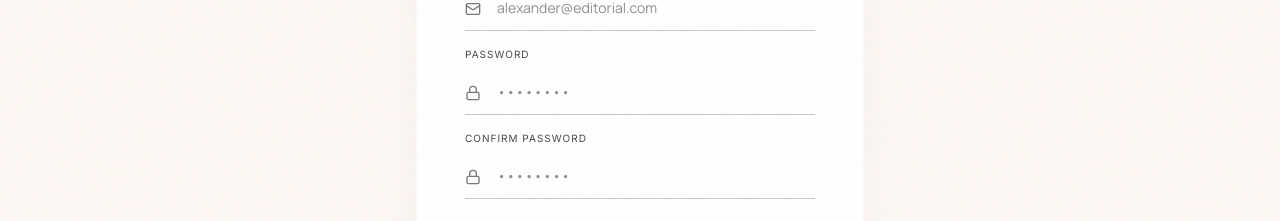
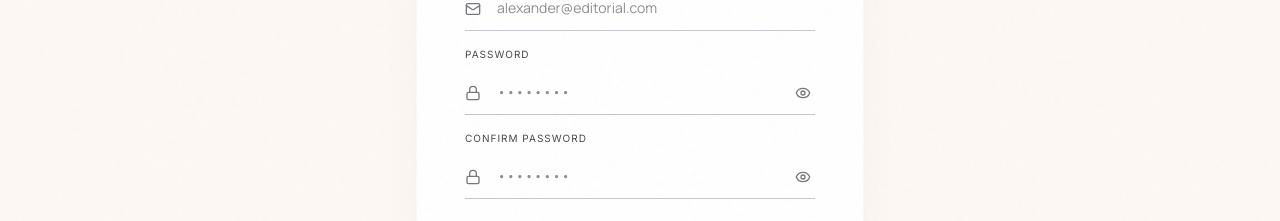
Before and after one commit to tanvirul96/ETC_Apperial_LTD_v2, a React (Vite) app in the folder client/: page /register in a window 1280 px wide. Shown: the part 386-607 px from the top of the page. Built offline with nearby package versions, Linux system fonts and the light colour scheme; no server answers.

Commit message:
add Login, Register, MyAccount, and Curators pages with authentication logic and profile management

```diff
--- a/client/src/pages/Curators.jsx
+++ b/client/src/pages/Curators.jsx
@@ -1,6 +1,6 @@
 import React, { useState, useEffect } from 'react';
 import { motion, AnimatePresence } from 'framer-motion';
-import { Users, UserPlus, RefreshCw, AlertCircle, ShieldCheck, Mail, Calendar, Key, CheckCircle } from 'lucide-react';
+import { Users, UserPlus, RefreshCw, AlertCircle, ShieldCheck, Mail, Calendar, Key, CheckCircle, Eye, EyeOff } from 'lucide-react';
 import api from '../utils/api';
 
 const Curators = () => {
@@ -9,6 +9,7 @@ const Curators = () => {
   const [error, setError] = useState('');
   const [submitSuccess, setSubmitSuccess] = useState(false);
   const [submitting, setSubmitting] = useState(false);
+  const [showPassword, setShowPassword] = useState(false);
   const [formData, setFormData] = useState({
     name: '',
     email: '',
@@ -125,15 +126,24 @@ const Curators = () => {
 
                 <div className="space-y-2">
                   <label className="text-[10px] font-label uppercase tracking-widest text-on-surface-variant font-black">Security Password</label>
+                  <div className="relative">
                     <input
-                    type="password"
+                      type={showPassword ? "text" : "password"}
                       required
                       disabled={submitting}
                       placeholder="Min 6 characters"
                       value={formData.password}
                       onChange={(e) => setFormData({ ...formData, password: e.target.value })}
-                    className="w-full bg-surface border border-outline-variant/10 rounded-xl p-4 font-body text-sm focus:ring-2 focus:ring-primary/10 focus:border-primary disabled:opacity-50"
+                      className="w-full bg-surface border border-outline-variant/10 rounded-xl p-4 pr-12 font-body text-sm focus:ring-2 focus:ring-primary/10 focus:border-primary disabled:opacity-50"
                     />
+                    <button
+                      type="button"
+                      onClick={() => setShowPassword(!showPassword)}
+                      className="absolute right-4 top-1/2 -translate-y-1/2 p-1 text-outline hover:text-primary transition-colors focus:outline-none"
+                    >
+                      {showPassword ? <EyeOff className="w-4 h-4" /> : <Eye className="w-4 h-4" />}
+                    </button>
+                  </div>
                 </div>
 
                 <button
--- a/client/src/pages/Login.jsx
+++ b/client/src/pages/Login.jsx
@@ -1,13 +1,14 @@
 import React, { useState } from 'react';
 import { useNavigate, Link } from 'react-router-dom';
 import { motion } from 'framer-motion';
-import { Mail, Lock, User, ArrowRight, Loader2 } from 'lucide-react';
+import { Mail, Lock, User, ArrowRight, Loader2, Eye, EyeOff } from 'lucide-react';
 import api from '../utils/api';
 import { useAuth } from '../context/AuthContext';
 
 const Login = () => {
   const [email, setEmail] = useState('');
   const [password, setPassword] = useState('');
+  const [showPassword, setShowPassword] = useState(false);
   const [loading, setLoading] = useState(false);
   const [error, setError] = useState('');
   const [errors, setErrors] = useState({});
@@ -142,13 +143,20 @@ const Login = () => {
                 <div className="relative group">
                   <Lock className={`absolute left-0 top-1/2 -translate-y-1/2 w-4 h-4 ${errors.password ? 'text-red-500' : 'text-outline group-focus-within:text-primary'} transition-colors`} />
                   <input
-                    type="password"
+                    type={showPassword ? "text" : "password"}
                     required
                     value={password}
                     onChange={(e) => setPassword(e.target.value)}
-                    className={`w-full pl-8 py-3 bg-transparent border-0 border-b ${errors.password ? 'border-red-500' : 'border-outline-variant'} focus:ring-0 focus:border-primary transition-all font-body text-sm outline-none`}
+                    className={`w-full pl-8 pr-10 py-3 bg-transparent border-0 border-b ${errors.password ? 'border-red-500' : 'border-outline-variant'} focus:ring-0 focus:border-primary transition-all font-body text-sm outline-none`}
                     placeholder="••••••••"
                   />
+                  <button
+                    type="button"
+                    onClick={() => setShowPassword(!showPassword)}
+                    className="absolute right-0 top-1/2 -translate-y-1/2 p-1 text-outline hover:text-primary transition-colors focus:outline-none"
+                  >
+                    {showPassword ? <EyeOff className="w-4 h-4" /> : <Eye className="w-4 h-4" />}
+                  </button>
                 </div>
                 {errors.password && <p className="text-red-500 text-[11px] mt-1 font-label">{errors.password}</p>}
               </div>
--- a/client/src/pages/Register.jsx
+++ b/client/src/pages/Register.jsx
@@ -1,7 +1,7 @@
 import React, { useState } from 'react';
 import { useNavigate, Link } from 'react-router-dom';
 import { motion } from 'framer-motion';
-import { Mail, Lock, User, ArrowRight, Loader2 } from 'lucide-react';
+import { Mail, Lock, User, ArrowRight, Loader2, Eye, EyeOff } from 'lucide-react';
 import api from '../utils/api';
 
 const Register = () => {
@@ -11,6 +11,8 @@ const Register = () => {
     password: '',
     confirmPassword: ''
   });
+  const [showPassword, setShowPassword] = useState(false);
+  const [showConfirmPassword, setShowConfirmPassword] = useState(false);
   const [loading, setLoading] = useState(false);
   const [error, setError] = useState('');
   const [errors, setErrors] = useState({});
@@ -139,32 +141,46 @@ const Register = () => {
 
             <div className="relative">
               <label className="font-label text-[10px] uppercase tracking-widest text-on-surface-variant mb-2 block">Password</label>
-              <div className="relative">
-                <Lock className={`absolute left-0 top-1/2 -translate-y-1/2 w-4 h-4 ${errors.password ? 'text-red-500' : 'text-outline'}`} />
+              <div className="relative group">
+                <Lock className={`absolute left-0 top-1/2 -translate-y-1/2 w-4 h-4 ${errors.password ? 'text-red-500' : 'text-outline group-focus-within:text-primary'} transition-colors`} />
                 <input
-                  type="password"
+                  type={showPassword ? "text" : "password"}
                   required
                   value={formData.password}
                   onChange={(e) => setFormData({ ...formData, password: e.target.value })}
-                  className={`w-full pl-8 py-3 bg-transparent border-0 border-b ${errors.password ? 'border-red-500' : 'border-outline-variant'} focus:ring-0 focus:border-primary transition-all font-body text-sm`}
+                  className={`w-full pl-8 pr-10 py-3 bg-transparent border-0 border-b ${errors.password ? 'border-red-500' : 'border-outline-variant'} focus:ring-0 focus:border-primary transition-all font-body text-sm outline-none`}
                   placeholder="••••••••"
                 />
+                <button
+                  type="button"
+                  onClick={() => setShowPassword(!showPassword)}
+                  className="absolute right-0 top-1/2 -translate-y-1/2 p-1 text-outline hover:text-primary transition-colors focus:outline-none"
+                >
+                  {showPassword ? <EyeOff className="w-4 h-4" /> : <Eye className="w-4 h-4" />}
+                </button>
               </div>
               {errors.password && <p className="text-red-500 text-[11px] mt-1 font-label">{errors.password}</p>}
             </div>
 
             <div className="relative">
               <label className="font-label text-[10px] uppercase tracking-widest text-on-surface-variant mb-2 block">Confirm Password</label>
-              <div className="relative">
-                <Lock className={`absolute left-0 top-1/2 -translate-y-1/2 w-4 h-4 ${errors.confirmPassword ? 'text-red-500' : 'text-outline'}`} />
+              <div className="relative group">
+                <Lock className={`absolute left-0 top-1/2 -translate-y-1/2 w-4 h-4 ${errors.confirmPassword ? 'text-red-500' : 'text-outline group-focus-within:text-primary'} transition-colors`} />
                 <input
-                  type="password"
+                  type={showConfirmPassword ? "text" : "password"}
                   required
                   value={formData.confirmPassword}
                   onChange={(e) => setFormData({ ...formData, confirmPassword: e.target.value })}
-                  className={`w-full pl-8 py-3 bg-transparent border-0 border-b ${errors.confirmPassword ? 'border-red-500' : 'border-outline-variant'} focus:ring-0 focus:border-primary transition-all font-body text-sm`}
+                  className={`w-full pl-8 pr-10 py-3 bg-transparent border-0 border-b ${errors.confirmPassword ? 'border-red-500' : 'border-outline-variant'} focus:ring-0 focus:border-primary transition-all font-body text-sm outline-none`}
                   placeholder="••••••••"
                 />
+                <button
+                  type="button"
+                  onClick={() => setShowConfirmPassword(!showConfirmPassword)}
+                  className="absolute right-0 top-1/2 -translate-y-1/2 p-1 text-outline hover:text-primary transition-colors focus:outline-none"
+                >
+                  {showConfirmPassword ? <EyeOff className="w-4 h-4" /> : <Eye className="w-4 h-4" />}
+                </button>
               </div>
               {errors.confirmPassword && <p className="text-red-500 text-[11px] mt-1 font-label">{errors.confirmPassword}</p>}
             </div>
```
Also changed, not shown: client/src/pages/MyAccount.jsx (+25 -5 lines). Lines whose indentation alone changed are shown as unchanged.
